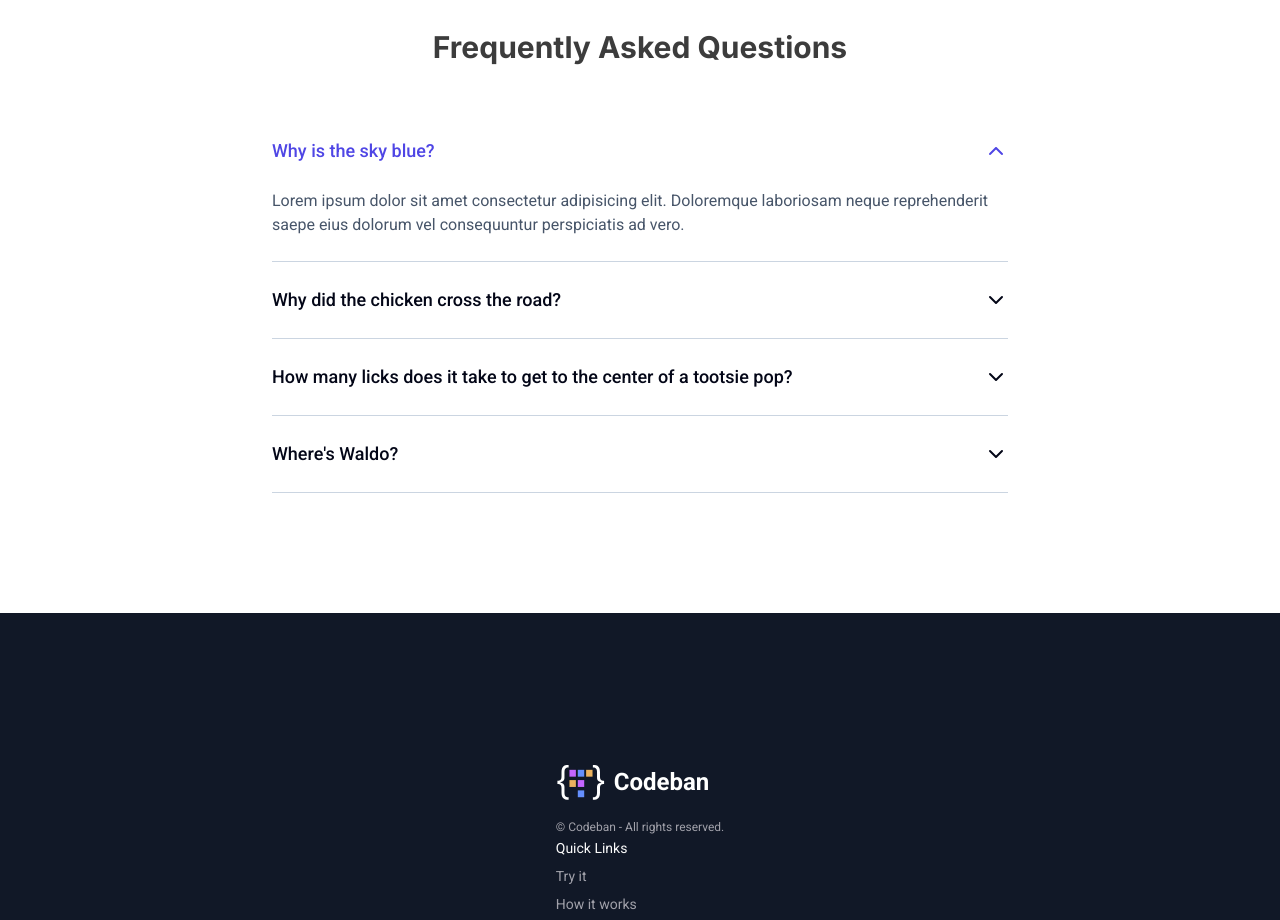
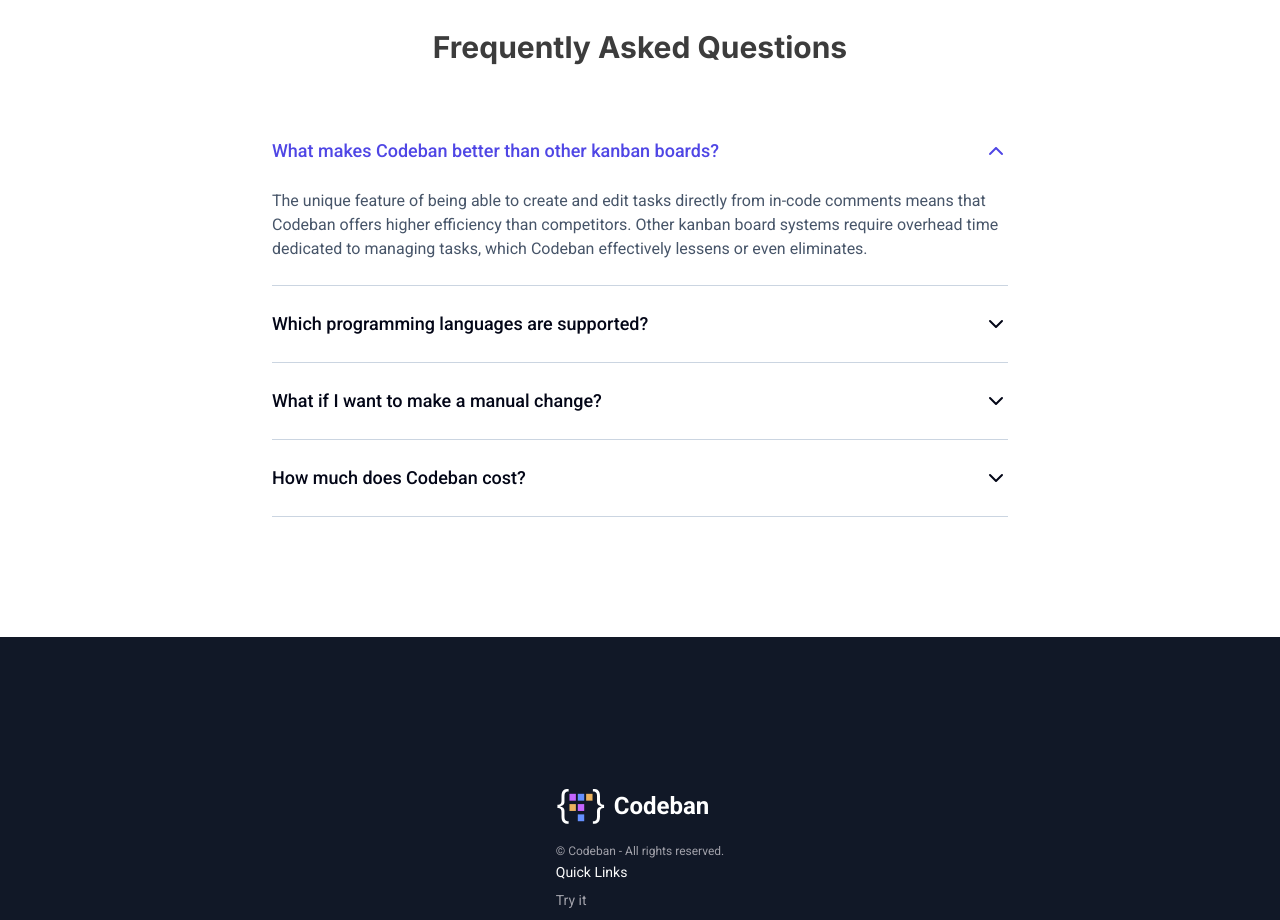
Before and after one commit to ewbyf/capstone-project-frontend, a Next.js app: page / in a window 1280 px wide. Shown: the part 3680-4600 px from the top of the page. Built offline with nearby package versions, Linux system fonts and the light colour scheme; what tailwindcss-bg-patterns would draw is missing.

Commit message:
Added FAQ text

```diff
--- a/src/components/FAQ.tsx
+++ b/src/components/FAQ.tsx
@@ -7,25 +7,23 @@ const FAQ = () => {
   return (
     <div className="px-4 py-6">
       <div className="mx-auto max-w-3xl">
-        <Question title="Why is the sky blue?" defaultOpen>
-            Lorem ipsum dolor sit amet consectetur adipisicing elit. Doloremque
-            laboriosam neque reprehenderit saepe eius dolorum vel consequuntur
-            perspiciatis ad vero.
+      <Question title="What makes Codeban better than other kanban boards?" defaultOpen>
+            The unique feature of being able to create and edit tasks directly
+            from in-code comments means that Codeban offers higher efficiency than competitors.
+            Other kanban board systems require overhead time dedicated to managing tasks,
+            which Codeban effectively lessens or even eliminates.
         </Question>
-        <Question title="Why did the chicken cross the road?">
-            Lorem ipsum dolor sit amet consectetur adipisicing elit. Doloremque
-            laboriosam neque reprehenderit saepe eius dolorum vel consequuntur
-            perspiciatis ad vero.
+        <Question title="Which programming languages are supported?">
+            Codeban supports a wide variety of languages and comment styles!
+            As of now the following comment styles (and their associated languages) are implemented:
+            //comment, #comment, /*comment*/, %comment, --comment, 'comment, ;comment
         </Question>
-        <Question title="How many licks does it take to get to the center of a tootsie pop?">
-            Lorem ipsum dolor sit amet consectetur adipisicing elit. Doloremque
-            laboriosam neque reprehenderit saepe eius dolorum vel consequuntur
-            perspiciatis ad vero.
+        <Question title="What if I want to make a manual change?">
+            No problem! Codeban supports task editing both in comments and through the board.
+            Simply navigage to the task and make any changes you need, and the updates will also appear in the respective comment.
         </Question>
-        <Question title="Where's Waldo?">
-            Lorem ipsum dolor sit amet consectetur adipisicing elit. Doloremque
-            laboriosam neque reprehenderit saepe eius dolorum vel consequuntur
-            perspiciatis ad vero.
+        <Question title="How much does Codeban cost?">
+            Codeban is free, all you need is a GitHub account to be able to log in and start using the application!
         </Question>
       </div>
     </div>
```
